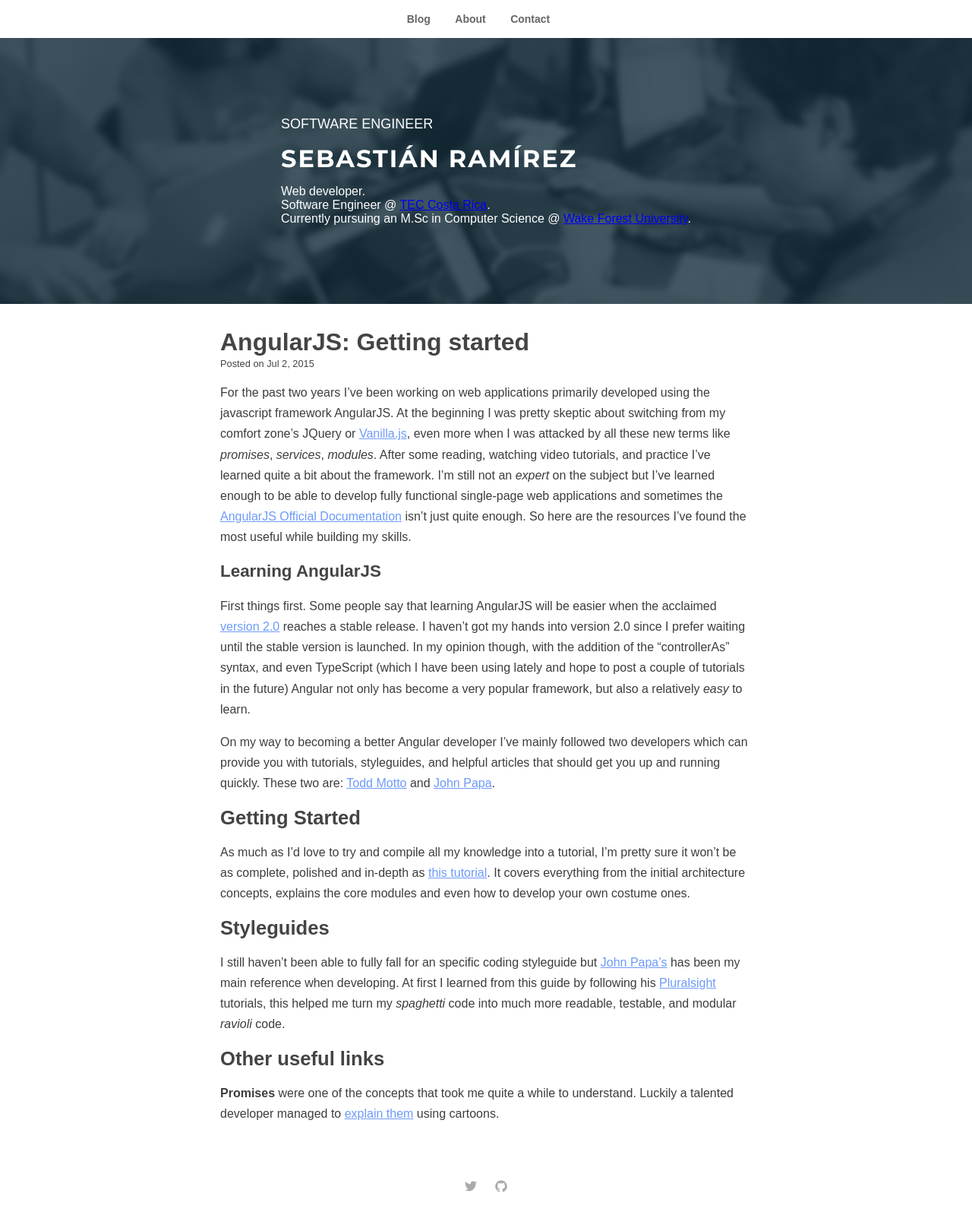
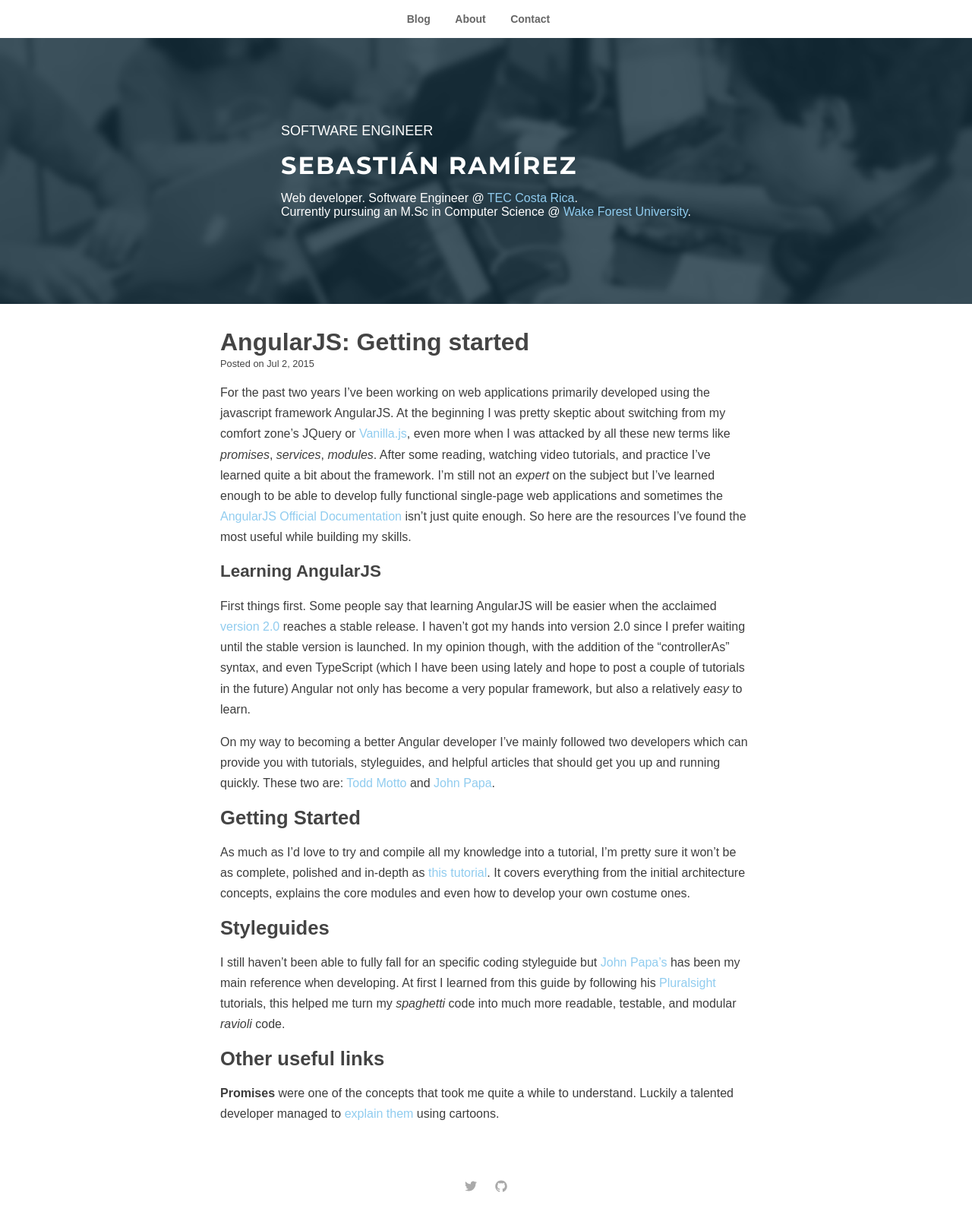
Before and after one commit to s-ramirez/s-ramirez.github.io, a Jekyll site: the page built from _posts/2015-07-02-angular-getting-started.md, in a window 1280 px wide. Shown: the whole page at 76% size. Built offline with Jekyll 4.4.1, drawn with Linux system fonts in a browser that asks for light colours.

Commit message:
Changing link colors

```diff
--- a/_layouts/default.html
+++ b/_layouts/default.html
@@ -7,7 +7,7 @@
                 <div class="information">
                     <small>Software Engineer</small>
                     <h1>{{site.name}}</h1>
-                    <p>Web developer.<br/> Software Engineer @ <a href="http://www.tec.ac.cr/">TEC Costa Rica</a>.<br/>Currently pursuing an M.Sc in Computer Science @ <a href="http://www.wfu.edu/">Wake Forest University</a>.</p>
+                    <p>Web developer. Software Engineer @ <a href="http://www.tec.ac.cr/">TEC Costa Rica</a>.<br/>Currently pursuing an M.Sc in Computer Science @ <a href="http://www.wfu.edu/">Wake Forest University</a>.</p>
                 </div>
             </div>
         </div>
--- a/_sass/variables.scss
+++ b/_sass/variables.scss
@@ -6,5 +6,5 @@
 $header-color: #444;
 $content-color: #3d3d3d;
 $subheader-color: #444;
-$link-color: #6D9AFA;
+$link-color: #90ccef;
 $navigation-color: rgba(0,0,0,0.6);
--- a/css/styles.scss
+++ b/css/styles.scss
@@ -83,6 +83,11 @@
   margin: 0 auto;
 }
 
+a {
+  text-decoration: none;
+  color: $link-color;
+}
+
 /* Footer */
 .contact {
   text-align: center;
```
